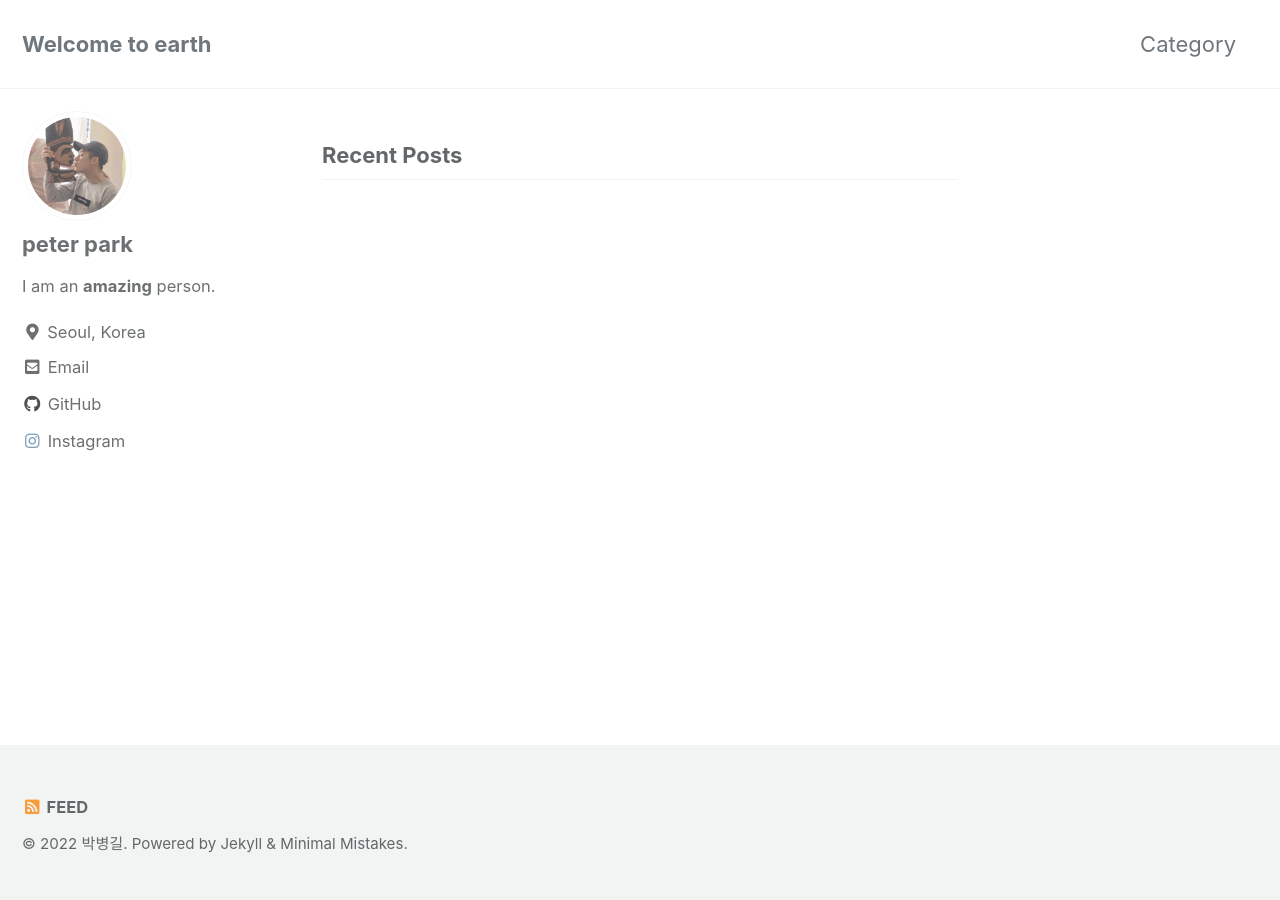
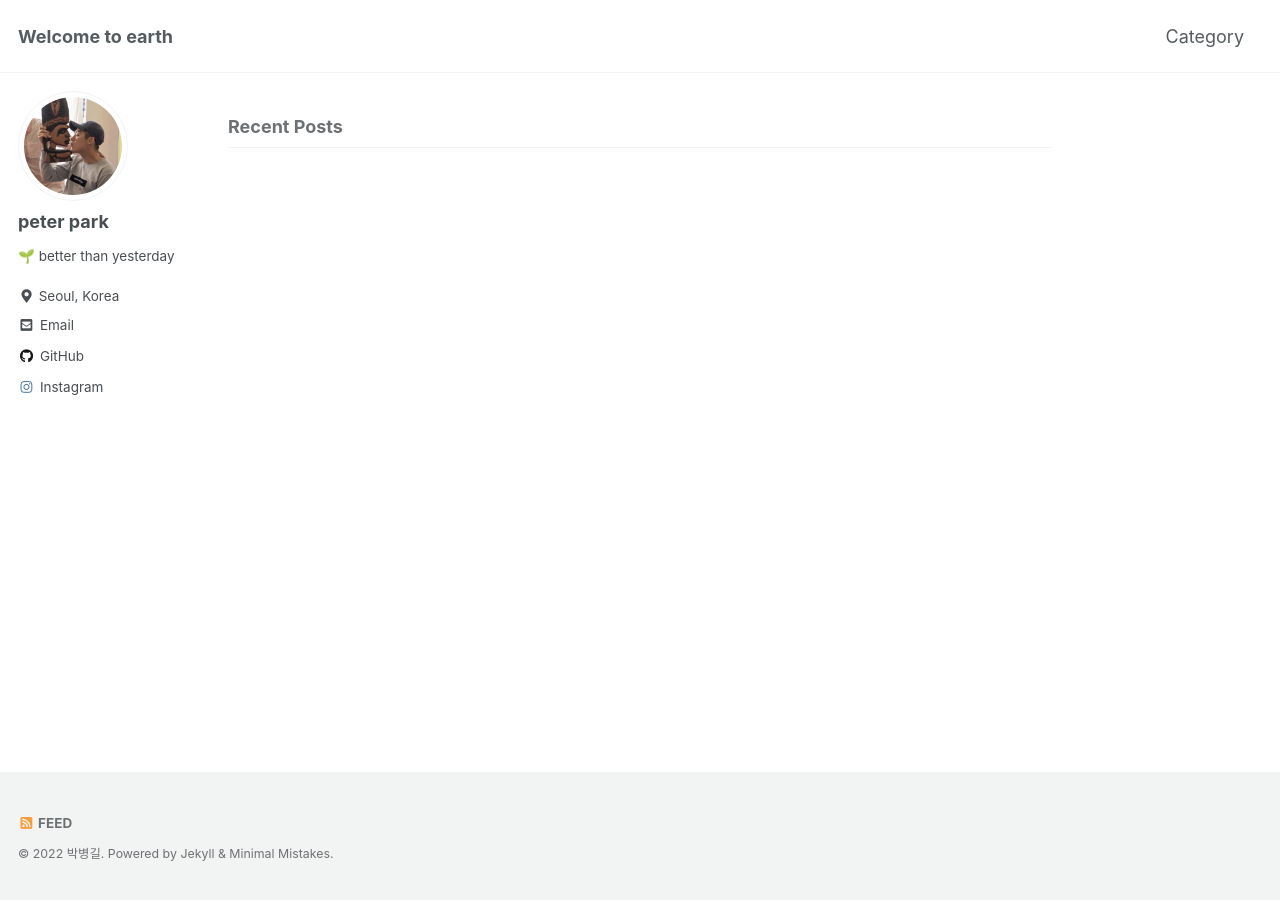
Before and after one commit to bgpark82/bgpark82.github.io.2021, a Jekyll site: the page built from index.html, in a window 1280 px wide. Built offline with Jekyll 4.4.1, drawn with Linux system fonts in a browser that asks for light colours; cached includes are drawn as plain includes; the list of posts is cut into pages by our own code.

Commit message:
style: change main style

```diff
--- a/_config.yml
+++ b/_config.yml
@@ -104,7 +104,7 @@ analytics:
 author:
   name             : "peter park"
   avatar           : "/assets/images/peter.jpg"
-  bio              : "I am an **amazing** person."
+  bio              : "🌱 better than yesterday"
   location         : "Seoul, Korea"
   email            :
   links:
--- a/_sass/minimal-mistakes/_base.scss
+++ b/_sass/minimal-mistakes/_base.scss
@@ -111,7 +111,8 @@ blockquote {
   padding-left: 1em;
   padding-right: 1em;
   font-style: italic;
-  border-left: 0.25em solid $primary-color;
+  color: $gray;
+  border-left: 0.25em solid $light-gray;
 
   cite {
     font-style: italic;
@@ -126,6 +127,8 @@ blockquote {
 /* links */
 
 a {
+  text-decoration: none;
+
   &:focus {
     @extend %tab-focus;
   }
--- a/_sass/minimal-mistakes/_reset.scss
+++ b/_sass/minimal-mistakes/_reset.scss
@@ -11,19 +11,27 @@ html {
   font-size: 16px;
 
   @include breakpoint($medium) {
-    font-size: 18px;
+    font-size: 16px; // default: 18px
   }
 
   @include breakpoint($large) {
-    font-size: 20px;
+    font-size: 18px; // default: 20px
   }
 
   @include breakpoint($x-large) {
-    font-size: 22px;
+    font-size: 18px; // default: 22px
   }
 
   -webkit-text-size-adjust: 100%;
   -ms-text-size-adjust: 100%;
+}
+
+article {
+  font-size: 16px;
+}
+
+code {
+  font-size: 14px;
 }
 
 /* Remove margin */
@@ -39,7 +47,7 @@ body { margin: 0; }
 
 ::selection {
   color: #fff;
-  background: #000;
+  background: $peter-color;
 }
 
 /* Display HTML5 elements in IE6-9 and FF3 */
--- a/_sass/minimal-mistakes/_sidebar.scss
+++ b/_sass/minimal-mistakes/_sidebar.scss
@@ -19,7 +19,6 @@
   @include breakpoint($large) {
     float: left;
     width: calc(#{$right-sidebar-width-narrow} - 1em);
-    opacity: 0.75;
     -webkit-transition: opacity 0.2s ease-in-out;
     transition: opacity 0.2s ease-in-out;
 
--- a/_sass/minimal-mistakes/_variables.scss
+++ b/_sass/minimal-mistakes/_variables.scss
@@ -55,35 +55,6 @@ $h-size-6: 1em !default; // ~16px
    Colors
    ========================================================================== */
 
-$gray: #7a8288 !default;
-$dark-gray: mix(#000, $gray, 50%) !default;
-$darker-gray: mix(#000, $gray, 60%) !default;
-$light-gray: mix(#fff, $gray, 50%) !default;
-$lighter-gray: mix(#fff, $gray, 90%) !default;
-
-$background-color: #fff !default;
-$code-background-color: #fafafa !default;
-$code-background-color-dark: $light-gray !default;
-$text-color: $dark-gray !default;
-$muted-text-color: mix(#fff, $text-color, 20%) !default;
-$border-color: $lighter-gray !default;
-$form-background-color: $lighter-gray !default;
-$footer-background-color: $lighter-gray !default;
-
-$primary-color: #6f777d !default;
-$success-color: #3fa63f !default;
-$warning-color: #d67f05 !default;
-$danger-color: #ee5f5b !default;
-$info-color: #3b9cba !default;
-$focus-color: $primary-color !default;
-$active-color: mix(#fff, $primary-color, 80%) !default;
-
-/* YIQ color contrast */
-$yiq-contrasted-dark-default: $dark-gray !default;
-$yiq-contrasted-light-default: #fff !default;
-$yiq-contrasted-threshold: 175 !default;
-$yiq-debug: false !default;
-
 /* brands */
 $behance-color: #1769ff !default;
 $bitbucket-color: #205081 !default;
@@ -109,6 +80,37 @@ $vimeo-color: #1ab7ea !default;
 $vine-color: #00bf8f !default;
 $youtube-color: #bb0000 !default;
 $xing-color: #006567 !default;
+$peter-color: #8565fc !default;
+
+$gray: #7a8288 !default;
+$dark-gray: mix(#000, $gray, 30%) !default;
+$darker-gray: mix(#000, $gray, 40%) !default;
+$light-gray: mix(#fff, $gray, 50%) !default;
+$lighter-gray: mix(#fff, $gray, 90%) !default;
+
+$background-color: #fff !default;
+$code-background-color: #fafafa !default;
+$code-background-color-dark: $light-gray !default;
+$text-color: $darker-gray !default;
+$muted-text-color: mix(#fff, $text-color, 20%) !default;
+$border-color: $lighter-gray !default;
+$form-background-color: $lighter-gray !default;
+$footer-background-color: $lighter-gray !default;
+
+$primary-color: $dark-gray !default;
+$success-color: #3fa63f !default;
+$warning-color: #d67f05 !default;
+$danger-color: #ee5f5b !default;
+$info-color: $darker-gray !default;
+$focus-color: $primary-color !default;
+$active-color: mix(#fff, $primary-color, 80%) !default;
+
+/* YIQ color contrast */
+$yiq-contrasted-dark-default: $dark-gray !default;
+$yiq-contrasted-light-default: #fff !default;
+$yiq-contrasted-threshold: 175 !default;
+$yiq-debug: false !default;
+
 
 /* links */
 $link-color: mix(#000, $info-color, 20%) !default;
@@ -155,9 +157,9 @@ $max-width: $x-large !default;
    Grid
    ========================================================================== */
 
-$right-sidebar-width-narrow: 200px !default;
-$right-sidebar-width: 300px !default;
-$right-sidebar-width-wide: 400px !default;
+$right-sidebar-width-narrow: 100px !default; // default: 200px
+$right-sidebar-width: 210px !default; // default: 300px
+$right-sidebar-width-wide: 250px !default; // default: 400px
 
 /*
    Other
```
